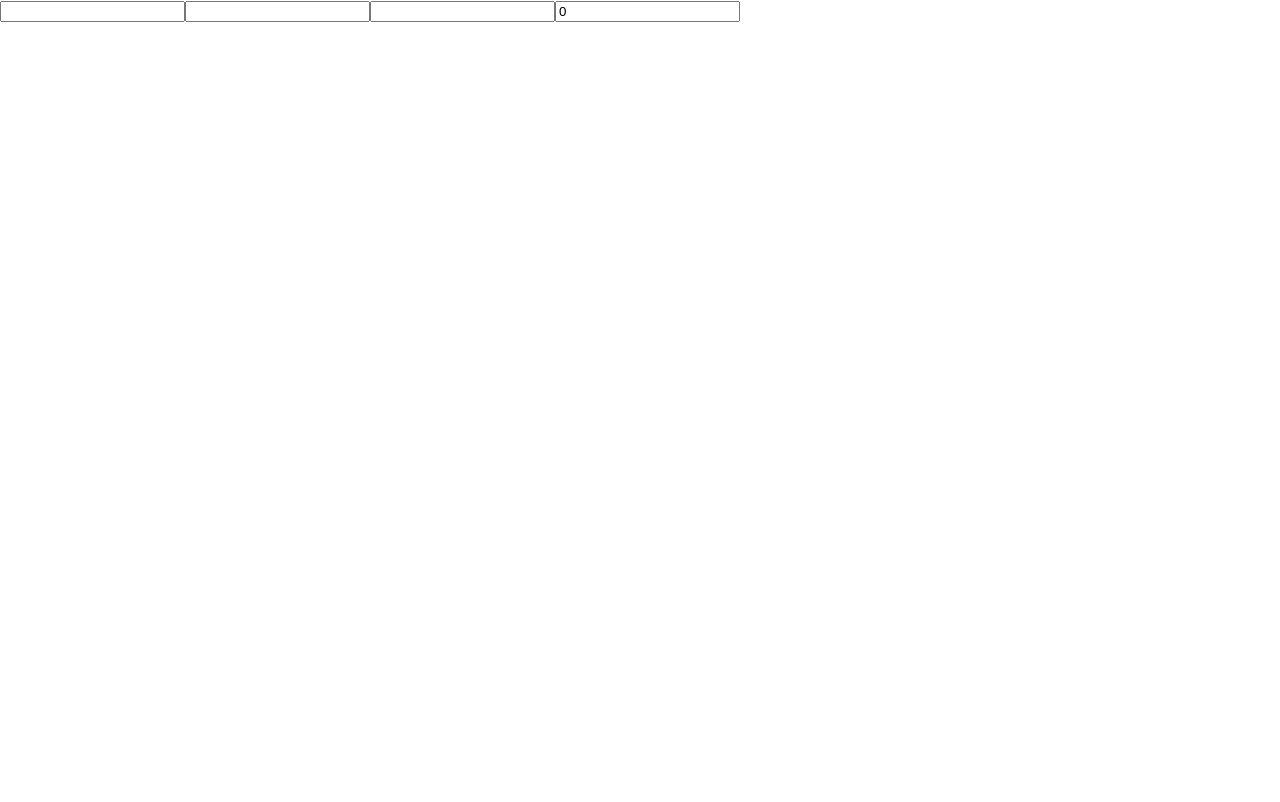
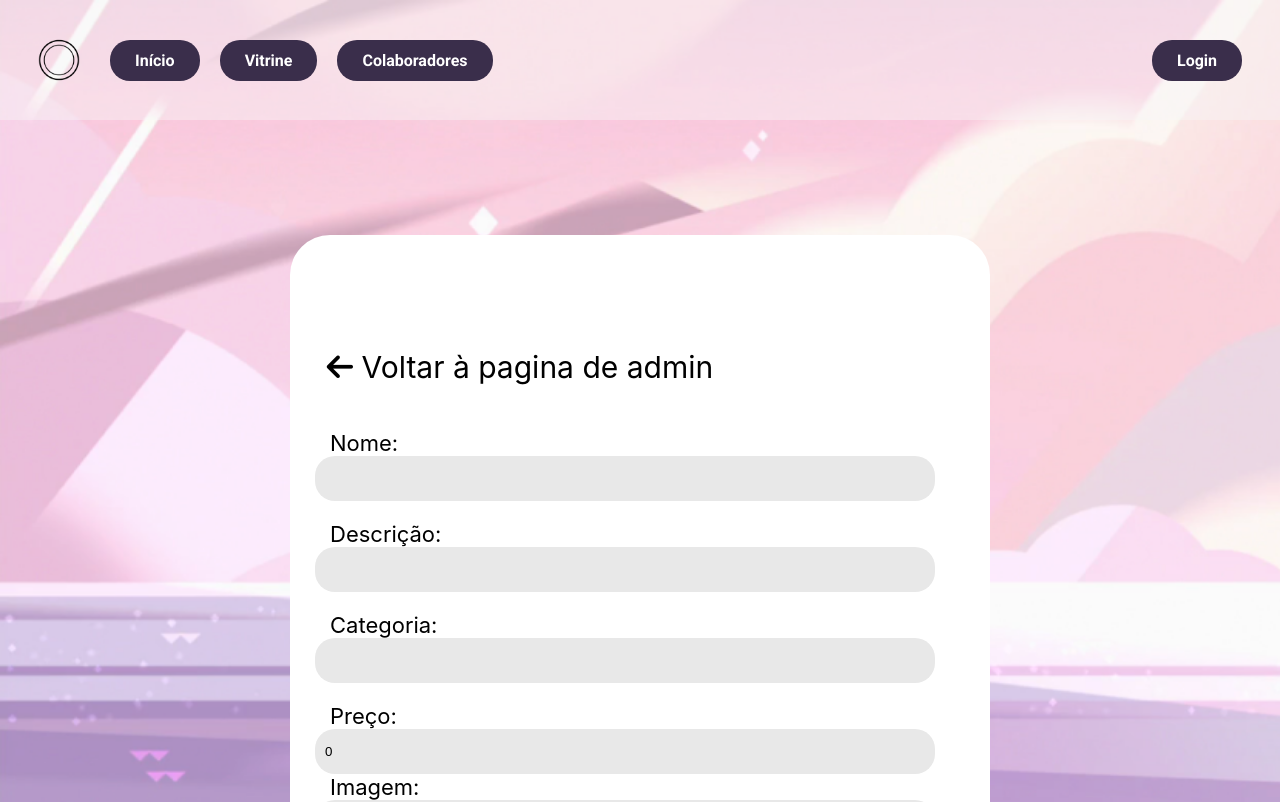
Before and after one commit to FFefo/resinartesite, a React (Create React App) app: page /adicionar in a window 1280 px wide. Shown: the top 802 px of the page. Built offline with nearby package versions, Linux system fonts and the light colour scheme; a web font is replaced by a local one.

Commit message:
consulta aprimorada + pag de inserir quase finalizada

```diff
--- a/src/components/Header/cabecalho.jsx
+++ b/src/components/Header/cabecalho.jsx
@@ -11,6 +11,7 @@ export default function Cabecalho() {
 
         <div className='links'>
 
+          <div className='links-1'>
             <div className='hm'>
               <Link to="/"> Início </Link>
             </div>
@@ -22,6 +23,9 @@ export default function Cabecalho() {
             <div className='cl'>
               <Link to="/colaboradores"> Colaboradores </Link>
             </div>
+          </div>
+
+
 
           <div className='lg'>
             <Link to="/login"> Login </Link>
--- a/src/pages/admin/admin.jsx
+++ b/src/pages/admin/admin.jsx
@@ -28,12 +28,6 @@ export default function LandingPageAdmin() {
                     <BotaoAdmin imagem='/assets/images/barras.png' link='/adicionar' texto='Adicionar Produtos' />
                 </div>
 
-                <div className='op'>
-
-
-
-                </div>
-
             </div>
 
         </div>
--- a/src/pages/consultarAdmin/consulta.scss
+++ b/src/pages/consultarAdmin/consulta.scss
@@ -3,6 +3,7 @@
     display: flex;
     flex-direction: column;
     background-image: url(../../../public/assets/images/gradiente.png);
+    background-size: cover;
 
     .voltar {
         font-size: 28px;
@@ -10,6 +11,7 @@
         color: inherit;
         font-weight: 500;
         margin: 25px 0px 0px 25px;
+        width: 351px;
     }
 
     button {
@@ -22,6 +24,10 @@
         font-size: 18px;
     }
 
+    button:hover {
+        cursor: pointer;
+    }
+
     table {
         display: flex;
         flex-direction: column;
@@ -32,31 +38,41 @@
 
 
         thead {
-            display: flex;
-            justify-content: space-evenly;
             background-color: #b087cc;
-            border-radius: 30px;
-            width: 1050px;
+            border-radius: 50px;
+            width: 1500px;
 
-            th {
-                text-align: left;
-                padding: 20px 70px 20px 70px;
+            tr {
+                display: flex;
+                justify-content: space-evenly;
+                align-items: center;
+                height: 70px;
+                gap: 180px;
 
             }
+
 
         }
 
         tbody {
             background-color: white;
             border-radius: 50px;
+            width: 1500px;
 
             tr {
                 display: flex;
                 align-items: center;
+                height: 70px;
+                justify-content: space-between;
+                padding: 0px 30px;
 
+                .opcoes {
+                    display: flex;
+                    gap: 20px;
+                }
 
                 td {
-                    padding: 20px 80px 20px 80px;
+                    width: 150px;
 
                 }
             }
--- a/src/pages/inserirAdmin/inserir.jsx
+++ b/src/pages/inserirAdmin/inserir.jsx
@@ -1,32 +1,113 @@
-import { useState } from 'react';
+import { useState, useEffect } from 'react';
 import './inserir.scss';
-import { Link } from 'react-router-dom';
+import { Link, useNavigate } from 'react-router-dom';
+import Cabecalho from '../../components/Header/cabecalho';
 
 export default function Inserir() {
 
     const [nome, setNome] = useState('');
     const [descricao, setDescricao] = useState('');
     const [categoria, setCategoria] = useState('');
+    const [quantidade, setQuantidade] = useState('');
     const [preco, setPreco] = useState(0);
     const [imagem, setImagem] = useState(null);
+    const [usuario, setUsuario] = useState(null);
+    const [token, setToken] = useState(null);
+
+    const navigate = useNavigate()
+
+    function alterarImagem(e) {
+        const file = e.target.files[0];
+
+        if (file) {
+            const reader = new FileReader();
+            reader.onloadend = () => {
+                setImagem(reader.result);
+            };
+
+            reader.readAsDataURL(file);
+        }
+    }
+
+    async function Adicionar() {
+        let url = `http://localhost:5010/produtos?x-access-token=${token}`;
+        let paramsCorpo = {
+            "nome": {nome},
+            "nome": {nome},
+            "nome": {nome},
+            "nome": {nome},
+            "nome": {nome},
+            "nome": {nome},
+        }
+    }
+
+    useEffect(() => {
+        let token = localStorage.getItem('USUARIO')
+        setToken(token)
+
+        if (token === 'null') {
+            navigate('/')
+        }
+    }, [])
 
     return (
         <div className='pagina-inserir'>
-            <div className='caixinha'>
-                <label htmlFor="Nome"></label>
-                <input type="text" value={nome} onChange={e => setNome(e.target.value)}/>
 
-                <label htmlFor="Descrição"></label>
-                <input type="text" value={descricao} onChange={e => setDescricao(e.target.value)}/>
+            <Cabecalho />
 
-                <label htmlFor="Categoria"></label>
-                <input type="text" value={categoria} onChange={e => setCategoria(e.target.value)}/>
+            <div className='secao-insert'>
 
-                <label htmlFor="Preço"></label>
-                <input type="text" value={preco} onChange={e => setPreco(e.target.value)}/>
 
-                <label htmlFor="imagem"></label>
-                <input type="image" value={imagem} onChange={e => setImagem(e.target.value)}/>
+                <div className='caixinha'>
+                    <Link to='/admin' className='voltar'><i className="fa-solid fa-arrow-left"></i>  Voltar à pagina de admin</Link>
+
+                    <div className='campos'>
+
+                        <label htmlFor="Nome">Nome:</label>
+                        <input
+                            type="text"
+                            value={nome}
+                            onChange={e => setNome(e.target.value)} />
+
+                        <label htmlFor="Descrição">Descrição:</label>
+                        <input
+                            type="text"
+                            value={descricao}
+                            onChange={e => setDescricao(e.target.value)} />
+
+                        <label htmlFor="Categoria">Categoria:</label>
+                        <input
+                            type="text"
+                            value={categoria}
+                            onChange={e => setCategoria(e.target.value)} />
+
+                        <label htmlFor="Preço">Preço:</label>
+                        <input
+                            type="text"
+                            value={preco}
+                            onChange={e => setPreco(e.target.value)} />
+                        <div>
+
+                            <label htmlFor="imagem">Imagem:</label>
+                            <input
+                                type="file"
+                                accept='image/*'
+                                onChange={alterarImagem} />
+                            <i class='fa-solid fa-trash botao' onClick={() => setImagem(null)} />
+                        </div>
+                    </div>
+                    {imagem &&
+                        <div className='imagem'>
+                            <img
+                                id='inimigo'
+                                src={imagem}
+                                alt="Foto"
+                            />
+                        </div>
+                    }
+                </div>
+
+                <button>Adicionar</button>
             </div>
         </div>
     )
--- a/src/pages/inserirAdmin/inserir.scss
+++ b/src/pages/inserirAdmin/inserir.scss
@@ -0,0 +1,78 @@
+.pagina-inserir {
+    height: 1121px;
+    background-image: url(../../../public/assets/images/su0.png);
+    background-size: cover;
+    display: flex;
+    flex-direction: column;
+
+
+    .secao-insert {
+        height: 100%;
+        display: flex;
+        flex-direction: column;
+        align-items: center;
+        justify-content: center;
+
+        .caixinha {
+
+            .voltar {
+                font-size: 30px;
+                color: inherit;
+                text-decoration: none;
+                position: relative;
+                bottom: 25px;
+                right: 120px;
+            }
+
+            color: #000000;
+
+            border-radius: 40px;
+            display: flex;
+            flex-direction: column;
+            align-items: center;
+            justify-content: center;
+
+            width: 700px;
+            height: 750px;
+            background-color: white;
+
+            .campos {
+                display: flex;
+                flex-direction: column;
+
+                label {
+                    font-size: 22px;
+                    position: relative;
+                    left: 15px;
+                    margin-top: 20px;
+                    margin-left: 25px;
+                }
+
+                input {
+                    background-color: #e8e8e8;
+                    border-style: hidden;
+                    border-radius: 20px;
+                    padding: 10px;
+                    width: 600px;
+                    height: 25px;
+                    margin-left: 25px;
+                }
+
+                .fa-solid{
+                    margin-left: 20px;
+                }
+
+                .fa-solid:hover {
+                    cursor: pointer;
+                }
+            }
+
+            img{
+                margin-top: 50px;
+                max-width: 100px;
+                max-height: 100px;
+
+            }
+        }
+    }
+}
--- a/src/pages/login/login.jsx
+++ b/src/pages/login/login.jsx
@@ -27,6 +27,15 @@ export default function Login() {
             navigate('/admin')
         }
     }
+
+
+    async function teclaApertada(e) {
+        if(e.key == 'Enter'){
+            entrar();
+        }
+
+    }
+
     return (
         <div className='pagina-login'>
 
@@ -52,7 +61,8 @@ export default function Login() {
                         <input
                             type="text"
                             value={senha}
-                            onChange={(e) => setSenha(e.target.value)} />
+                            onChange={(e) => setSenha(e.target.value)}
+                            onKeyUp={teclaApertada}/>
 
 
                     </div>
--- a/src/pages/login/login.scss
+++ b/src/pages/login/login.scss
@@ -61,6 +61,10 @@
                 border-radius: 30px;
             }
 
+            button:hover {
+                cursor: pointer;
+            }
+
         }
     }
 }
```
Also changed, not shown: src/pages/LandingPage/Home.scss (+4 -5 lines), src/pages/consultarAdmin/consulta.jsx (+35 -12 lines). Lines whose indentation alone changed are shown as unchanged.
